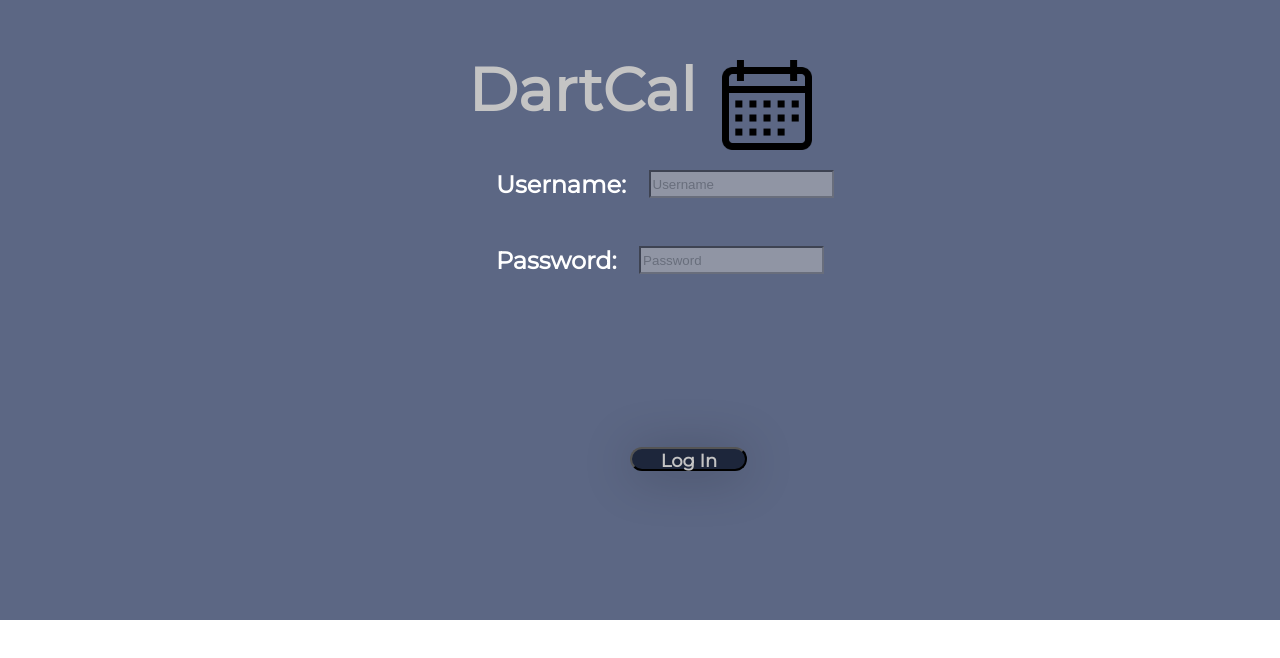
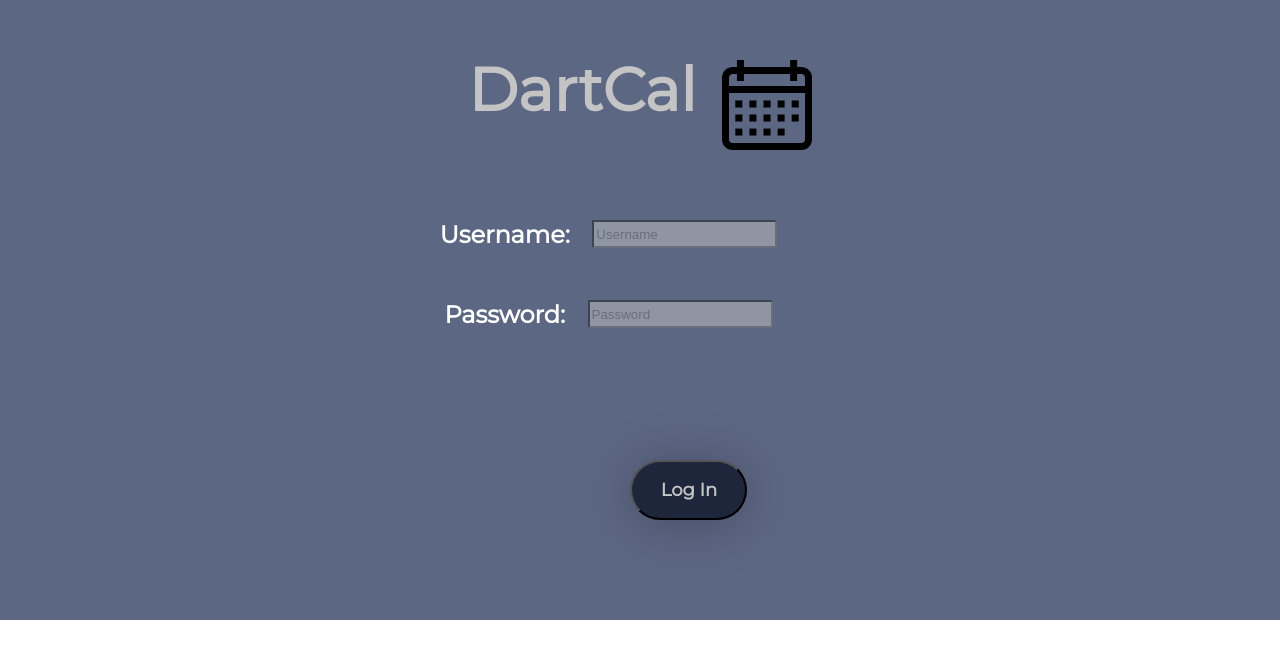
Before and after one commit to lilymaechling/cd-test, a React (Create React App) app: page / in a window 1280 px wide. Shown: the part 180-838 px from the top of the page. Built offline with nearby package versions, Linux system fonts and the light colour scheme.

Commit message:
pretty button

```diff
--- a/src/App.css
+++ b/src/App.css
@@ -32,20 +32,24 @@
   position: absolute;
   display: flex;
   flex-direction: row;
+  justify-content: center;
   width: 449px;
   height: 89px;
-  left: 496px;
-  top: 350px;
+  left: 30%;
+  right: 40%;
+  top: 50%;
 }
 
 .signInBox2{
   position: absolute;
   display: flex;
   flex-direction: row;
+  justify-content: center;
   width: 449px;
   height: 89px;
-  left: 496px;
-  top: 426px;
+  left: 30%;
+  right: 40%;
+  top: 60%;
 }
 
 .scheduleLogo{
@@ -98,8 +102,8 @@ input{
 button{
   position: absolute;
   height: 47px;
-  left: 48.26%;
-  right: 40.62%;
+  left: 40%;
+  right: 40%;
   top: 615px;
 
   background: #1D263B;
@@ -107,10 +111,10 @@ button{
   border-radius: 42px;
 
   position: absolute;
-  height: 24.1px;
+  height: 60px;
   left: 49.25%;
   right: 41.61%;
-  top: 627.05px;
+  top: 80%;
 
   font-family: Montserrat;
   font-style: normal;
```
